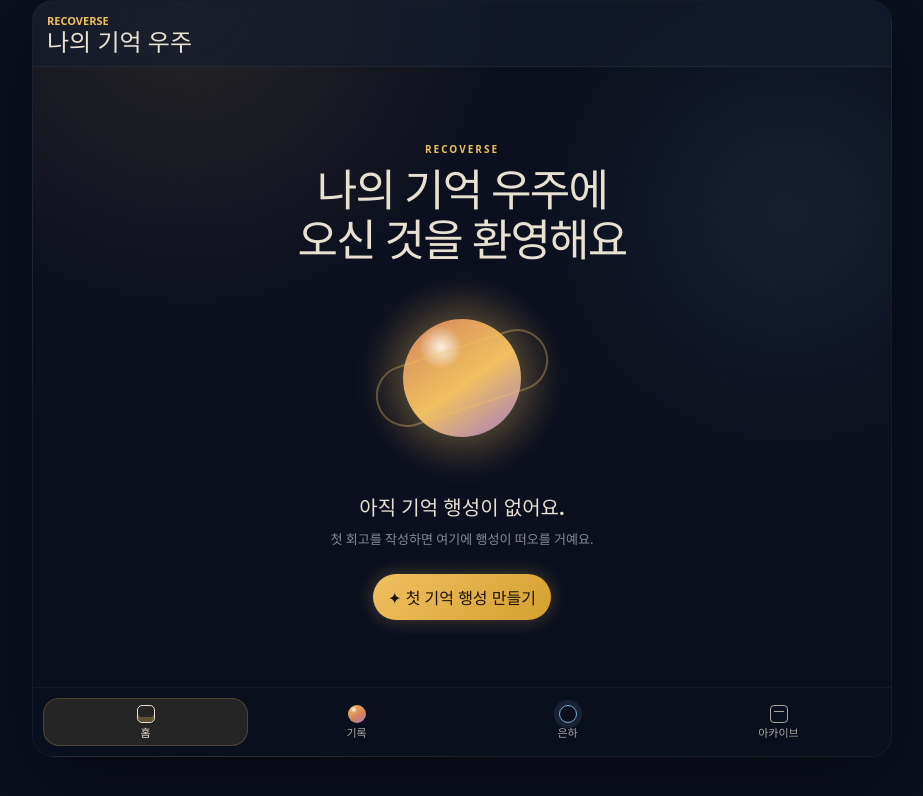
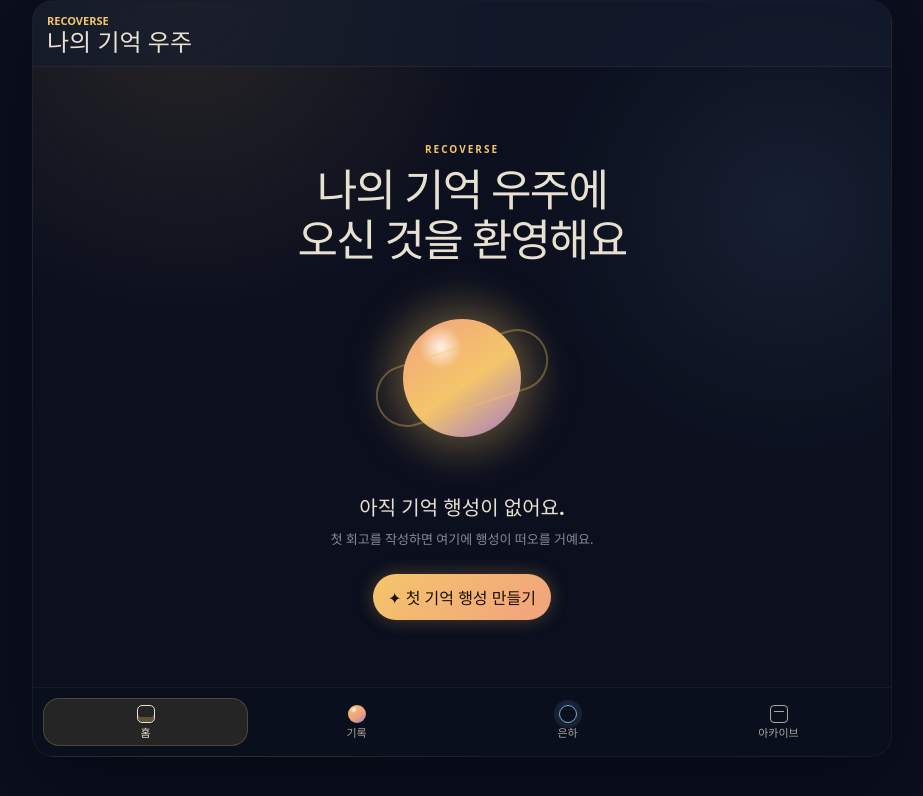
Before and after one commit to minmaxhap/recoverse, a Vue app in the folder recoverse-frontend/: page / in a window 1280 px wide. Shown: the top 796 px of the page, without its empty margins (178-1101 px from the left). Built offline with nearby package versions, Linux system fonts and the light colour scheme.

Commit message:
Align memory color tokens

```diff
--- a/recoverse-frontend/src/components/ArchiveSectionTabs.vue
+++ b/recoverse-frontend/src/components/ArchiveSectionTabs.vue
@@ -73,7 +73,7 @@ button {
 }
 
 .active {
-  background: linear-gradient(135deg, #F0C060, #D4A030);
+  background: linear-gradient(135deg, var(--color-gold), var(--color-planet-1));
   border-color: var(--color-primary);
   color: var(--color-primary-contrast);
 }
--- a/recoverse-frontend/src/components/CapsuleCreateForm.vue
+++ b/recoverse-frontend/src/components/CapsuleCreateForm.vue
@@ -161,7 +161,7 @@ button {
 }
 
 .primary {
-  background: linear-gradient(135deg, #F0C060, #D4A030);
+  background: linear-gradient(135deg, var(--color-gold), var(--color-planet-1));
   border-color: var(--color-primary);
   color: var(--color-primary-contrast);
 }
--- a/recoverse-frontend/src/components/CapsuleDetailEditor.vue
+++ b/recoverse-frontend/src/components/CapsuleDetailEditor.vue
@@ -167,7 +167,7 @@ button {
 }
 
 .primary {
-  background: linear-gradient(135deg, #F0C060, #D4A030);
+  background: linear-gradient(135deg, var(--color-gold), var(--color-planet-1));
   border-color: var(--color-primary);
   color: var(--color-primary-contrast);
   font-weight: 900;
--- a/recoverse-frontend/src/components/DiscoveryCard.vue
+++ b/recoverse-frontend/src/components/DiscoveryCard.vue
@@ -88,8 +88,8 @@ defineEmits<{
   margin-top: 4px;
   padding: 9px 12px;
   border-radius: 99px;
-  background: linear-gradient(135deg, #F0C060, #D4A030);
-  color: #1A1000;
+  background: linear-gradient(135deg, var(--color-gold), var(--color-planet-1));
+  color: var(--color-primary-contrast);
   border: none;
   font-size: 12px;
   font-weight: 900;
--- a/recoverse-frontend/src/style.css
+++ b/recoverse-frontend/src/style.css
@@ -10,16 +10,16 @@
   --color-text-dim: #8A8A9A;
   --color-border: rgba(255,255,255,0.08);
   --color-soft-border: rgba(255,255,255,0.05);
-  --color-border-gold: rgba(240,192,96,0.2);
-  --color-primary: #F0C060;
-  --color-gold: #F0C060;
+  --color-border-gold: rgba(244,197,106,0.2);
+  --color-primary: #F4C56A;
+  --color-gold: #F4C56A;
   --color-gold-dim: #9A7A3A;
   --color-primary-contrast: #1A1000;
   --color-danger: #e05555;
-  --color-planet-1: #D4845A;
+  --color-planet-1: #F2A27E;
   --color-planet-2: #7BAFD4;
   --color-planet-3: #A47BC4;
-  --color-chip: rgba(240,192,96,0.12);
+  --color-chip: rgba(244,197,106,0.12);
 
   font-family: system-ui, -apple-system, Segoe UI, Roboto, sans-serif;
   color: var(--color-ink);
--- a/recoverse-frontend/src/views/HomeUniverseView.vue
+++ b/recoverse-frontend/src/views/HomeUniverseView.vue
@@ -237,7 +237,7 @@ defineEmits<{
 
 .primaryCta {
   border: 0;
-  background: linear-gradient(135deg, #F0C060, #D4A030);
+  background: linear-gradient(135deg, var(--color-gold), var(--color-planet-1));
   color: var(--color-primary-contrast);
   box-shadow: 0 0 18px rgba(240, 192, 96, 0.28);
 }
--- a/recoverse-frontend/src/views/PlanetDetailView.vue
+++ b/recoverse-frontend/src/views/PlanetDetailView.vue
@@ -406,7 +406,7 @@ const text = computed(() =>
 .primaryAction,
 .choice.active {
   border: 1px solid var(--color-primary);
-  background: linear-gradient(135deg, #F0C060, #D4A030);
+  background: linear-gradient(135deg, var(--color-gold), var(--color-planet-1));
   color: var(--color-primary-contrast);
 }
 
```
Also changed, not shown: 1 other file (tests, documents, lock files or other folders).
